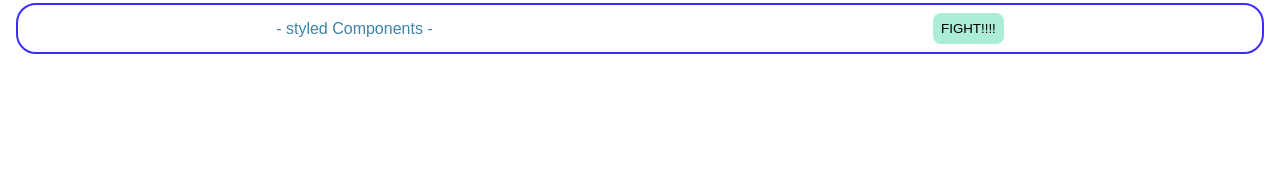
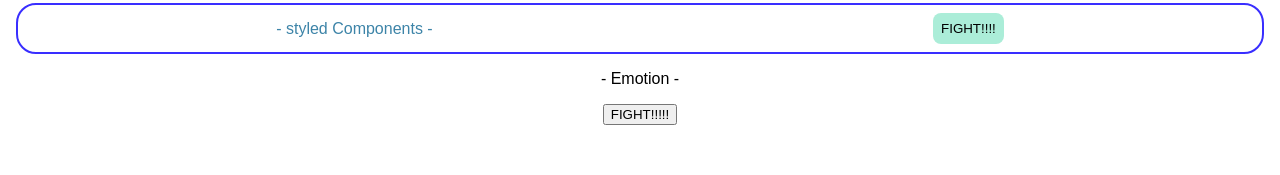
Before and after one commit to takayuki-s/react-practice4, a React (Create React App) app: page / in a window 1280 px wide. Shown: the part 123-298 px from the top of the page. Built offline with nearby package versions, Linux system fonts and the light colour scheme.

Commit message:
Emotionコンポーネント骨組み作成

```diff
--- a/src/App.js
+++ b/src/App.js
@@ -1,4 +1,5 @@
 import { CssModules } from "./components/CssModules";
+import { Emotion } from "./components/Emotion";
 import { InlineStyle } from "./components/InlineStyle";
 import { StyledComponents } from "./components/StyledComponents";
 import { StyledJsx } from "./components/StyledJsx";
@@ -11,6 +12,7 @@
       <CssModules />
       <StyledJsx />
       <StyledComponents />
+      <Emotion />
     </div>
   );
 }
--- /dev/null
+++ b/src/components/Emotion.jsx
@@ -0,0 +1,8 @@
+export const Emotion = () => {
+  return (
+    <div>
+      <p>- Emotion -</p>
+      <button>FIGHT!!!!!</button>
+    </div>
+  );
+};
```
